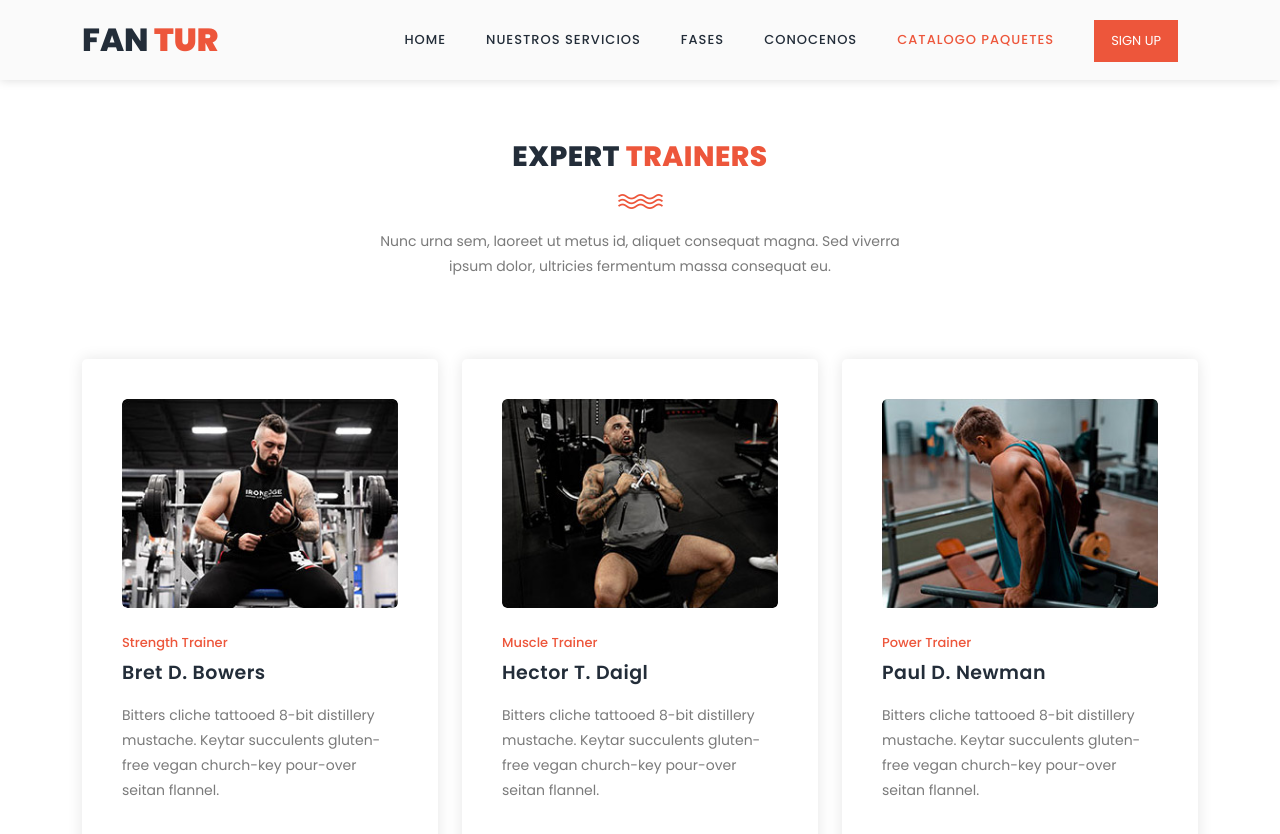
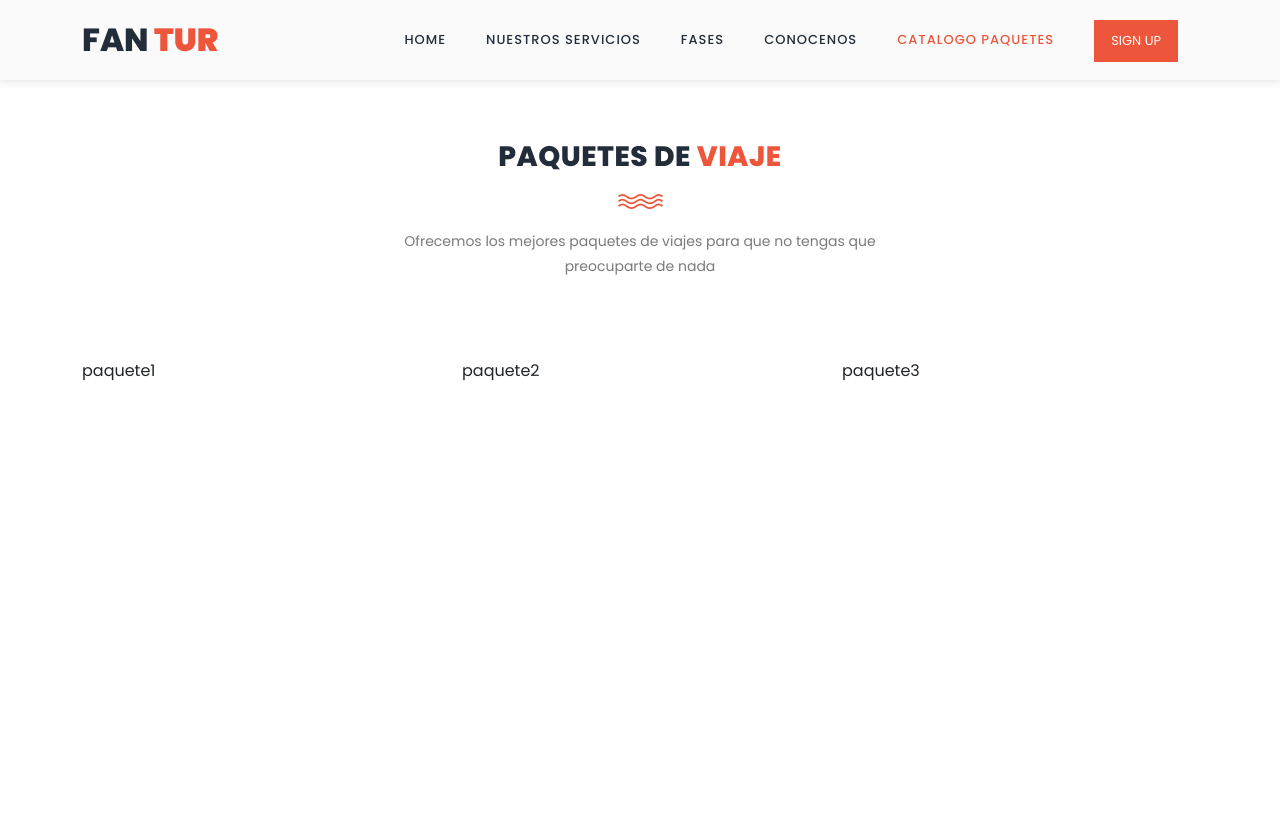
Before and after one commit to Juanluucas/FanturWebSite-FrontEnd, a React (Create React App) app: page /CatalogoPaquetes in a window 1280 px wide. Shown: the top 834 px of the page. After the commit the page ends 800 px from the top, so only its background shows below. Built offline with nearby package versions, Linux system fonts and the light colour scheme.

Commit message:
estructura de catalogo paquetes, y paquete.js creado

```diff
--- a/src/assets/css/templatemo-training-studio.css
+++ b/src/assets/css/templatemo-training-studio.css
@@ -246,7 +246,7 @@ header
   transition: all .5s ease 0s;
 }
 
-.header-areaa .main-nav {
+.header-area .main-nav {
   min-height: 80px;
   background: transparent;
 }
--- a/src/views/CatalogoPaquetes.js
+++ b/src/views/CatalogoPaquetes.js
@@ -3,7 +3,30 @@ import React from "react";
 
 
 function CatalogoPaquetes() {
-  return (
+
+
+  let paquete = [
+
+                {
+                    nombre: "fases de grupo",
+                    precio: 1500,
+                    hotel: "5 estrellas",
+                    avion:"si",
+                    micro:"si",
+                    seguroCovid:"si",
+                    cantidad:50,
+                    evento:"aca va lista de eventos?",
+                }
+
+            ]
+
+
+
+
+
+
+
+    return (
     <div className="CatalogoPaquetes">
 
       {/* <!-- ***** Header Area Start//NAVBAR ***** --> */}
@@ -41,67 +64,23 @@ function CatalogoPaquetes() {
                   <div class="row">
                       <div class="col-lg-6 offset-lg-3">
                           <div class="section-heading">
-                              <h2>Expert <em>Trainers</em></h2>
+                              <h2>Paquetes de  <em>Viaje</em></h2>
                               <img src={require("../assets/images/line-dec.png")} alt=""/>
-                              <p>Nunc urna sem, laoreet ut metus id, aliquet consequat magna. Sed viverra ipsum dolor, ultricies fermentum massa consequat eu.</p>
+                              <p>Ofrecemos los mejores paquetes de viajes para que no tengas que preocuparte de nada</p>
                           </div>
                       </div>
                   </div>
                   <div class="row">
                       <div class="col-lg-4">
-                          <div class="trainer-item">
-                              <div class="image-thumb">
-                                  <img src={require("../assets/images/first-trainer.jpg")} alt=""/>
-                              </div>
-                              <div class="down-content">
-                                  <span>Strength Trainer</span>
-                                  <h4>Bret D. Bowers</h4>
-                                  <p>Bitters cliche tattooed 8-bit distillery mustache. Keytar succulents gluten-free vegan church-key pour-over seitan flannel.</p>
-                                  <ul class="social-icons">
-                                      <li><a href="/#"><i class="fa fa-facebook"></i></a></li>
-                                      <li><a href="/#"><i class="fa fa-twitter"></i></a></li>
-                                      <li><a href="/#"><i class="fa fa-linkedin"></i></a></li>
-                                      <li><a href="/#"><i class="fa fa-behance"></i></a></li>
-                                  </ul>
-                              </div>
-                          </div>
+                          paquete1
                       </div>
                       <div class="col-lg-4">
-                          <div class="trainer-item">
-                              <div class="image-thumb">
-                                  <img src={require("../assets/images/second-trainer.jpg")} alt=""/>
-                              </div>
-                              <div class="down-content">
-                                  <span>Muscle Trainer</span>
-                                  <h4>Hector T. Daigl</h4>
-                                  <p>Bitters cliche tattooed 8-bit distillery mustache. Keytar succulents gluten-free vegan church-key pour-over seitan flannel.</p>
-                                  <ul class="social-icons">
-                                      <li><a href="/#"><i class="fa fa-facebook"></i></a></li>
-                                      <li><a href="/#"><i class="fa fa-twitter"></i></a></li>
-                                      <li><a href="/#"><i class="fa fa-linkedin"></i></a></li>
-                                      <li><a href="/#"><i class="fa fa-behance"></i></a></li>
-                                  </ul>
-                              </div>
-                          </div>
+                          paquete2
                       </div>
                       <div class="col-lg-4">
-                          <div class="trainer-item">
-                              <div class="image-thumb">
-                                  <img src={require("../assets/images/third-trainer.jpg")} alt=""/>
-                              </div>
-                              <div class="down-content">
-                                  <span>Power Trainer</span>
-                                  <h4>Paul D. Newman</h4>
-                                  <p>Bitters cliche tattooed 8-bit distillery mustache. Keytar succulents gluten-free vegan church-key pour-over seitan flannel.</p>
-                                  <ul class="social-icons">
-                                      <li><a href="/#"><i class="fa fa-facebook"></i></a></li>
-                                      <li><a href="/#"><i class="fa fa-twitter"></i></a></li>
-                                      <li><a href="/#"><i class="fa fa-linkedin"></i></a></li>
-                                      <li><a href="/#"><i class="fa fa-behance"></i></a></li>
-                                  </ul>
-                              </div>
-                          </div>
+                         paquete3
                       </div>
+
                   </div>
               </div>
           </section>
--- a/src/views/Login.js
+++ b/src/views/Login.js
@@ -2,7 +2,7 @@ import React from "react";
 function Login() {
   return (
     <div className="Login">
-      Login
+      Login -- ver video auth0 con react
     </div>
   );
 }
```
Also changed, not shown: src/views/paquete.js (added, +24 -0 lines).
